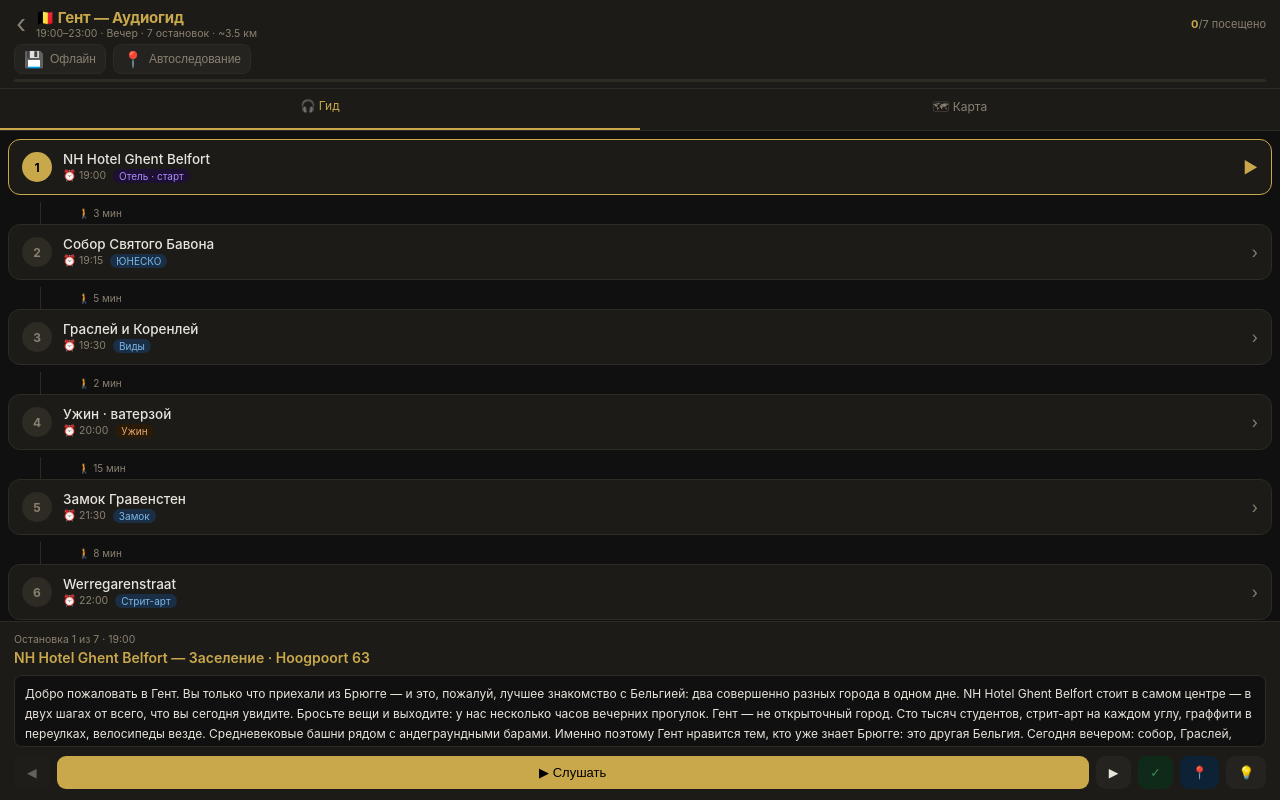
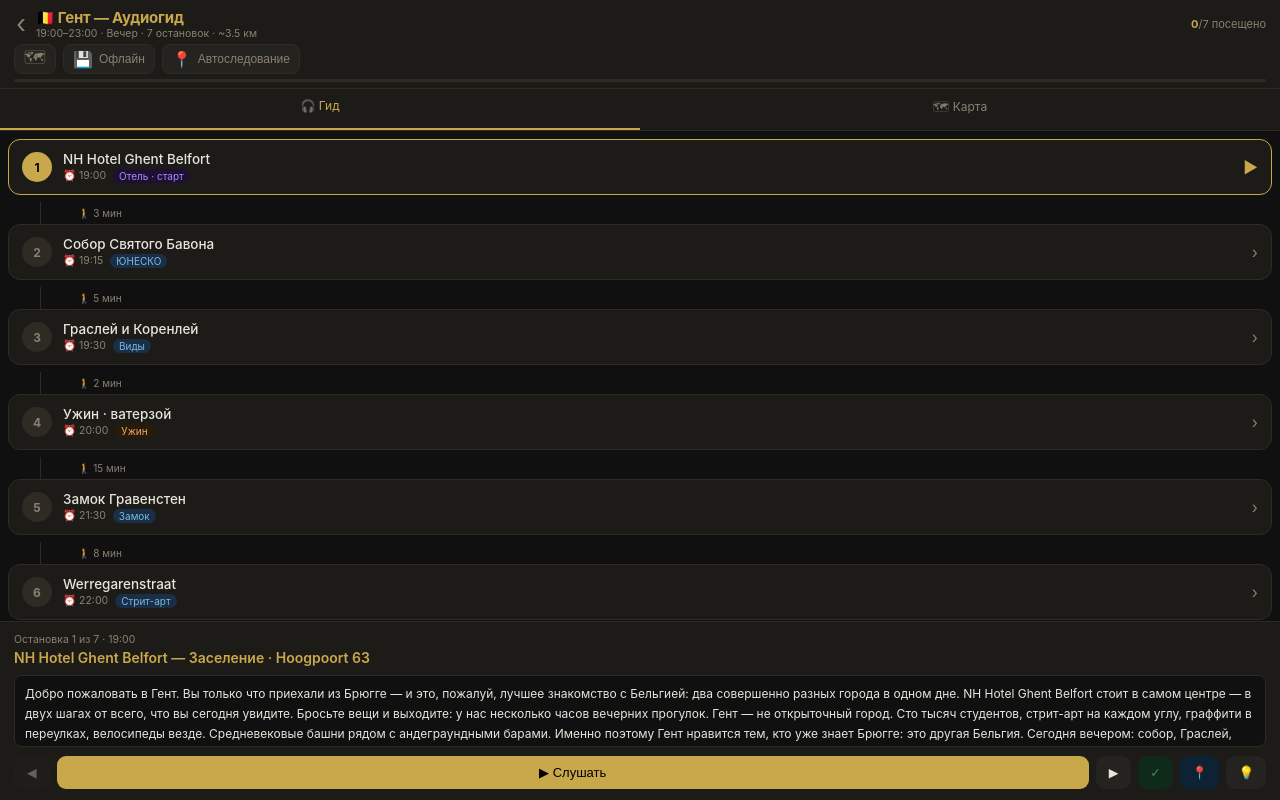
Before and after one commit to slainte-lab/guide, a plain HTML site: page ghent/index.html in a window 1280 px wide. Drawn offline with nearby package versions, Linux system fonts and the light colour scheme.

Commit message:
Add 'open all stops in Google Maps' button (🗺)
openAllInMaps() builds google.com/maps/dir/lat,lng/lat,lng/... URL
and opens it in a new tab. Button added to hdr-btns on all 6 city pages.

Co-Authored-By: Claude Sonnet 4.6 <noreply@anthropic.com>

```diff
--- a/css/style.css
+++ b/css/style.css
@@ -454,6 +454,24 @@ body.home {
 .btn-offline:disabled { opacity: .6; cursor: default; }
 .btn-offline:not(:disabled):active { opacity: .7; }
 
+.btn-mapsall {
+  height: 30px;
+  padding: 0 9px;
+  background: var(--card2);
+  border: 1px solid var(--border);
+  border-radius: 8px;
+  color: var(--muted);
+  font-size: 16px;
+  cursor: pointer;
+  display: flex;
+  align-items: center;
+  flex-shrink: 0;
+  -webkit-appearance: none;
+  user-select: none;
+  -webkit-tap-highlight-color: transparent;
+}
+.btn-mapsall:active { opacity: .7; }
+
 .btn-gps.on {
   background: #0E2235;
   border-color: #4A90D9;
--- a/ghent/index.html
+++ b/ghent/index.html
@@ -21,6 +21,7 @@
     <div class="hdr-count"><b id="vcount">0</b>/<span id="stop-total"></span> посещено</div>
   </div>
   <div class="hdr-btns">
+    <button class="btn-mapsall" onclick="openAllInMaps()" title="Открыть весь маршрут в Google Maps">🗺</button>
     <button id="btn-offline" class="btn-offline" onclick="precacheAudio()" title="Скачать аудио для офлайн">💾<span class="btn-offline-label">Офлайн</span></button>
     <button id="btn-gps" class="btn-gps" onclick="toggleGPS()" title="Включить GPS-автогид">📍<span class="btn-gps-label">Автоследование</span></button>
   </div>
--- a/js/app.js
+++ b/js/app.js
@@ -142,6 +142,11 @@ function openInMaps() {
   window.open(`https://maps.google.com/?q=${s.lat},${s.lng}`, '_blank');
 }
 
+function openAllInMaps() {
+  const coords = STOPS.map(s => s.lat + ',' + s.lng).join('/');
+  window.open('https://www.google.com/maps/dir/' + coords, '_blank');
+}
+
 // ── СТАРТ ─────────────────────────────────────────────────────────
 document.getElementById('stop-total').textContent = STOPS.length;
 renderList();
```
Also changed, not shown: bruges/index.html (+1 -0 lines), izhevsk/index.html (+1 -0 lines), paris/day1/index.html (+1 -0 lines), paris/day2/index.html (+1 -0 lines), verona/index.html (+1 -0 lines).
